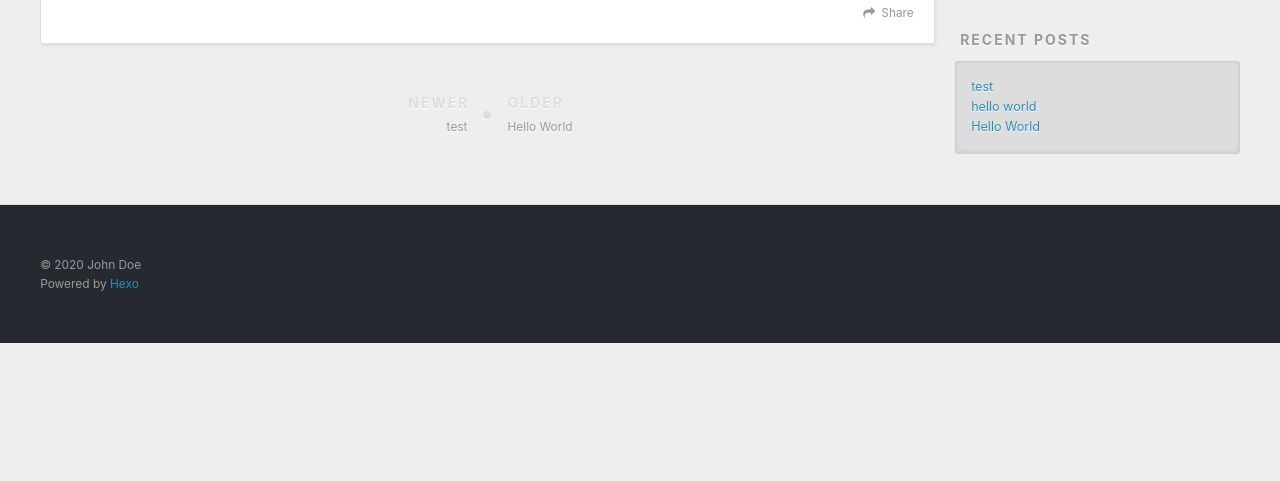
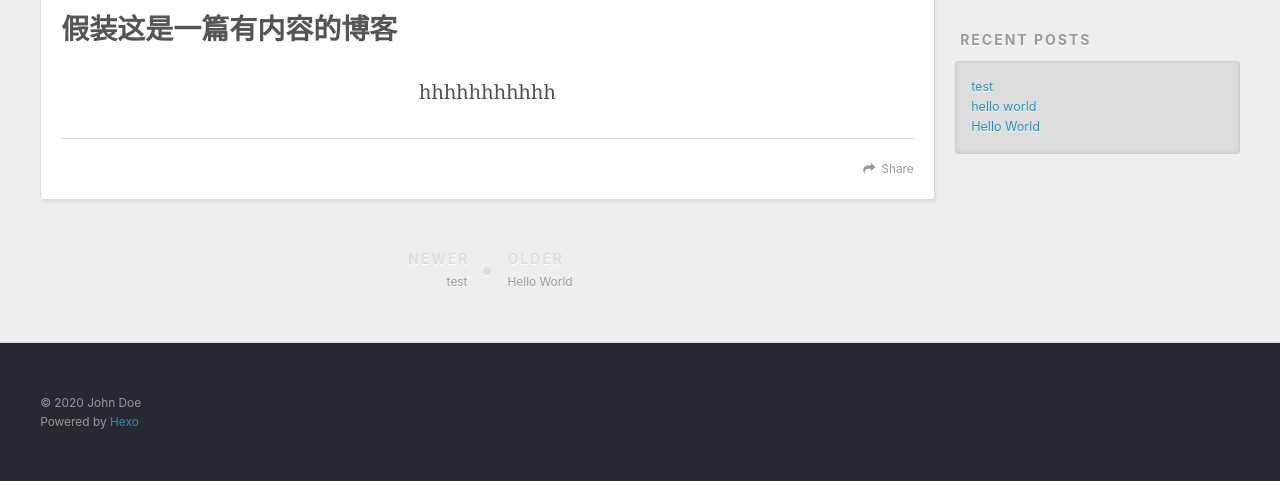
Before and after one commit to imq-ww/myblog, a plain HTML site: page 2020/09/11/hello-world-1/index.html in a window 1280 px wide. Shown: the part 448-929 px from the top of the page. Before the commit the page ends 800 px from the top, so only its background shows below. Drawn offline with nearby package versions, Linux system fonts and the light colour scheme.

Commit message:
Site updated: 2020-09-13 11:01:08

```diff
--- a/2020/09/11/hello-world-1/index.html
+++ b/2020/09/11/hello-world-1/index.html
@@ -7,13 +7,15 @@
 
   <title>hello world | Hexo</title>
   <meta name="viewport" content="width=device-width, initial-scale=1, maximum-scale=1">
-  <meta property="og:type" content="article">
+  <meta name="description" content="假装这是一篇有内容的博客 hhhhhhhhhhh">
+<meta property="og:type" content="article">
 <meta property="og:title" content="hello world">
 <meta property="og:url" content="https://imq-ww.github.io/myblog/2020/09/11/hello-world-1/index.html">
 <meta property="og:site_name" content="Hexo">
+<meta property="og:description" content="假装这是一篇有内容的博客 hhhhhhhhhhh">
 <meta property="og:locale" content="en_US">
 <meta property="article:published_time" content="2020-09-11T02:59:59.000Z">
-<meta property="article:modified_time" content="2020-09-11T02:59:59.441Z">
+<meta property="article:modified_time" content="2020-09-13T03:00:47.894Z">
 <meta property="article:author" content="John Doe">
 <meta name="twitter:card" content="summary">
 
@@ -86,6 +88,9 @@
 
     <div class="article-entry" itemprop="articleBody">
 
+        <h1 id="假装这是一篇有内容的博客"><a href="#假装这是一篇有内容的博客" class="headerlink" title="假装这是一篇有内容的博客"></a>假装这是一篇有内容的博客</h1><blockquote>
+<p>hhhhhhhhhhh</p>
+</blockquote>
 
 
     </div>
```
Also changed, not shown: 2020/09/11/test/index.html (+1 -1 lines), index.html (+3 -0 lines).
